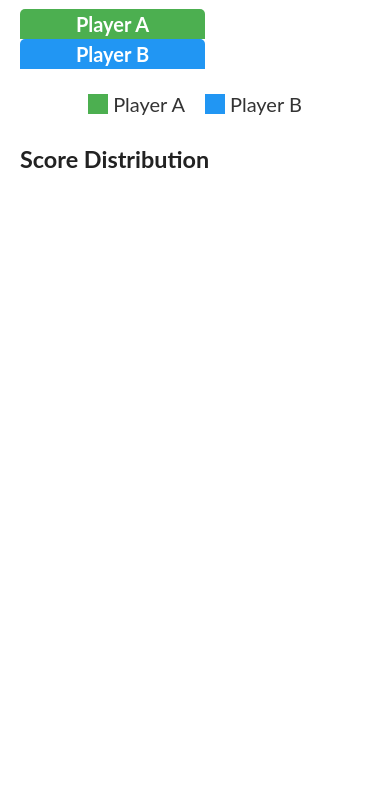
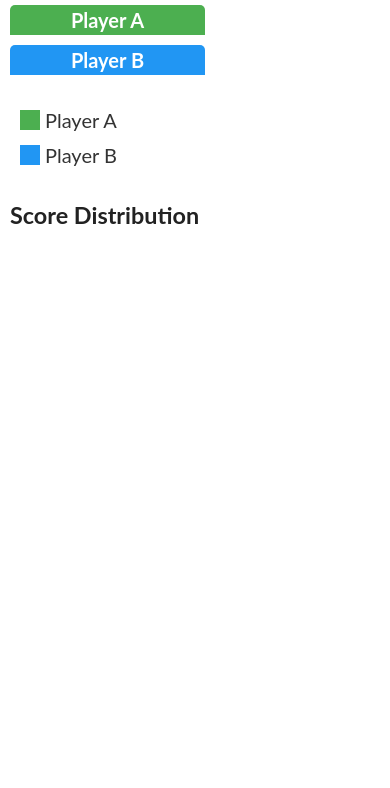
Before and after one commit to andreasberg83/Tennis, a plain HTML site: page index.html in a window 390 px wide. Shown: the part 425-1213 px from the top of the page. Drawn offline with Linux system fonts and the light colour scheme.

Commit message:
responsive design improvements

```diff
--- a/styles.css
+++ b/styles.css
@@ -13,9 +13,8 @@ body {
 }
 
 .container {
-  max-width: 800px;
-  margin: 0 auto;
-  padding: 20px;
+  max-width: 100%; /* Allow the container to scale */
+  padding: 10px;
   height: 100%; /* Ensure the container has a height */
 }
 
@@ -72,7 +71,7 @@ label {
 /* Style for the slider */
 input[type="range"] {
   width: 100%;
-  height: 8px;
+  height: 20px; /* Make sliders easier to interact with */
   -webkit-appearance: none; /* Remove default browser styling */
   background: #ddd;
   border-radius: 5px;
@@ -203,7 +202,7 @@ input[type="range"]::-moz-range-thumb:hover {
 }
 
 .simulate-button {
-  width: 60px; /* Adjust the size of the tennis ball */
+  width: 60px;
   height: 60px;
   cursor: pointer;
   transition: transform 0.2s ease, box-shadow 0.2s ease;
@@ -292,3 +291,61 @@ input[type="range"]::-moz-range-thumb:hover {
   font-size: 12px;
   color: #333;
 }
+
+/* General styles for smaller screens */
+@media (max-width: 768px) {
+  /* Make the container take full width */
+  .container {
+    max-width: 100%;
+    padding: 10px;
+  }
+
+  /* Stack sliders vertically */
+  .slider-container {
+    flex-direction: column;
+    align-items: flex-start;
+  }
+
+  .slider-label {
+    margin-bottom: 5px; /* Add spacing between label and slider */
+  }
+
+  /* Adjust the simulate button size */
+  .simulate-button {
+    width: 50px;
+    height: 50px;
+  }
+
+  /* Adjust the win-percentage bar */
+  .win-percentage {
+    flex-direction: column; /* Stack bars vertically */
+    height: auto; /* Allow height to adjust */
+  }
+
+  .bar {
+    width: 100%; /* Make bars full width */
+    margin-bottom: 10px; /* Add spacing between bars */
+  }
+
+  /* Adjust legend layout */
+  .legend {
+    flex-direction: column;
+    align-items: flex-start;
+  }
+
+  .legend-item {
+    margin-bottom: 5px;
+  }
+}
+
+@media (max-width: 480px) {
+  .bar-graph {
+    flex-direction: column; /* Stack bars vertically */
+    height: auto; /* Allow height to adjust */
+  }
+
+  .bar {
+    width: 100%; /* Make bars full width */
+    margin-bottom: 10px; /* Add spacing between bars */
+  }
+}
```
